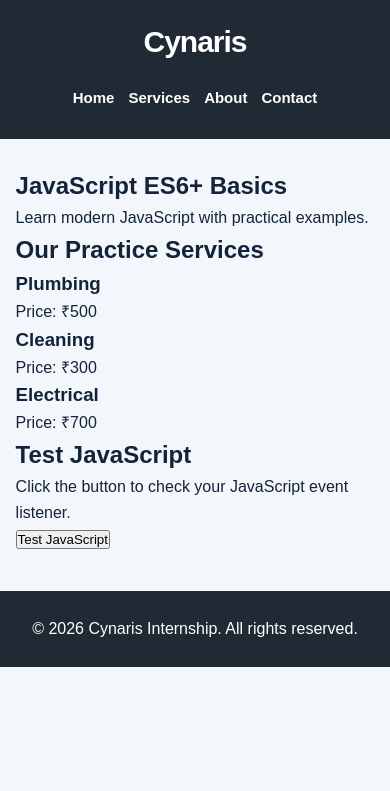
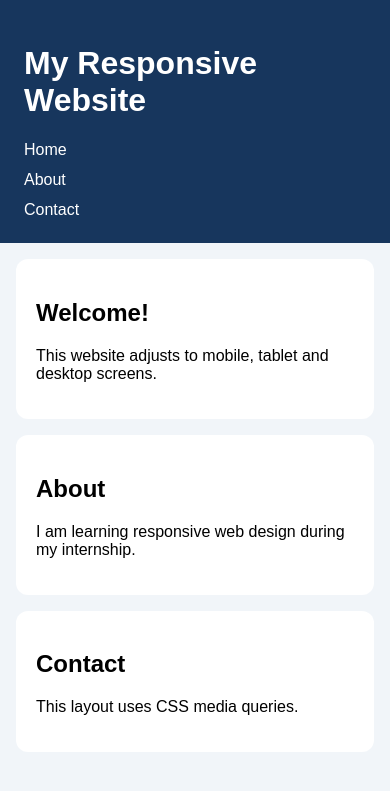
Before and after one commit to muralivismitha143-oss/cynaris-intership, a PHP site: page /responsive-design/index.html in a window 390 px wide. Shown: the top 791 px of the page. Run offline with PHP 8.4, Linux system fonts and the light colour scheme.

Commit message:
feat: responsive-design week-1-day-4 complete

```diff
--- /dev/null
+++ b/responsive-design/index.html
@@ -0,0 +1,34 @@
+<!DOCTYPE html>
+<html lang="en">
+<head>
+  <meta charset="UTF-8">
+  <meta name="viewport" content="width=device-width, initial-scale=1.0">
+  <title>Responsive Design Demo</title>
+  <link rel="stylesheet" href="style.css">
+</head>
+<body>
+  <header>
+    <h1>My Responsive Website</h1>
+    <nav>
+      <a href="#home">Home</a>
+      <a href="#about">About</a>
+      <a href="#contact">Contact</a>
+    </nav>
+  </header>
+
+  <main id="home">
+    <section class="card">
+      <h2>Welcome!</h2>
+      <p>This website adjusts to mobile, tablet and desktop screens.</p>
+    </section>
+    <section class="card" id="about">
+      <h2>About</h2>
+      <p>I am learning responsive web design during my internship.</p>
+    </section>
+    <section class="card" id="contact">
+      <h2>Contact</h2>
+      <p>This layout uses CSS media queries.</p>
+    </section>
+  </main>
+</body>
+</html>
--- /dev/null
+++ b/responsive-design/style.css
@@ -0,0 +1,61 @@
+* {
+  box-sizing: border-box;
+}
+
+body {
+  margin: 0;
+  font-family: Arial, sans-serif;
+  font-size: 1rem;
+  background: #f1f5f9;
+}
+
+header {
+  padding: 1.5rem;
+  background: #17365d;
+  color: white;
+}
+
+nav {
+  display: flex;
+  flex-direction: column;
+  gap: 0.75rem;
+}
+
+nav a {
+  color: white;
+  text-decoration: none;
+}
+
+main {
+  display: grid;
+  grid-template-columns: 1fr;
+  gap: 1rem;
+  padding: 1rem;
+}
+
+.card {
+  padding: 1.25rem;
+  background: white;
+  border-radius: 0.75rem;
+}
+
+/* Tablet: 768px and above */
+@media (min-width: 48rem) {
+  nav {
+    flex-direction: row;
+    gap: 1.5rem;
+  }
+
+  main {
+    grid-template-columns: repeat(2, minmax(0, 1fr));
+    padding: 2rem;
+  }
+}
+
+/* Desktop: 1200px and above */
+@media (min-width: 75rem) {
+  main {
+    grid-template-columns: repeat(3, minmax(0, 1fr));
+    padding: 3rem;
+  }
+}
--- a/styles.css
+++ b/styles.css
@@ -293,7 +293,6 @@ body {
     font-size: 16px;
   }
 }
-
 @media (max-width: 400px) {
   .nav-links {
     gap: 8px 14px;
```
Also changed, not shown: README.md.
